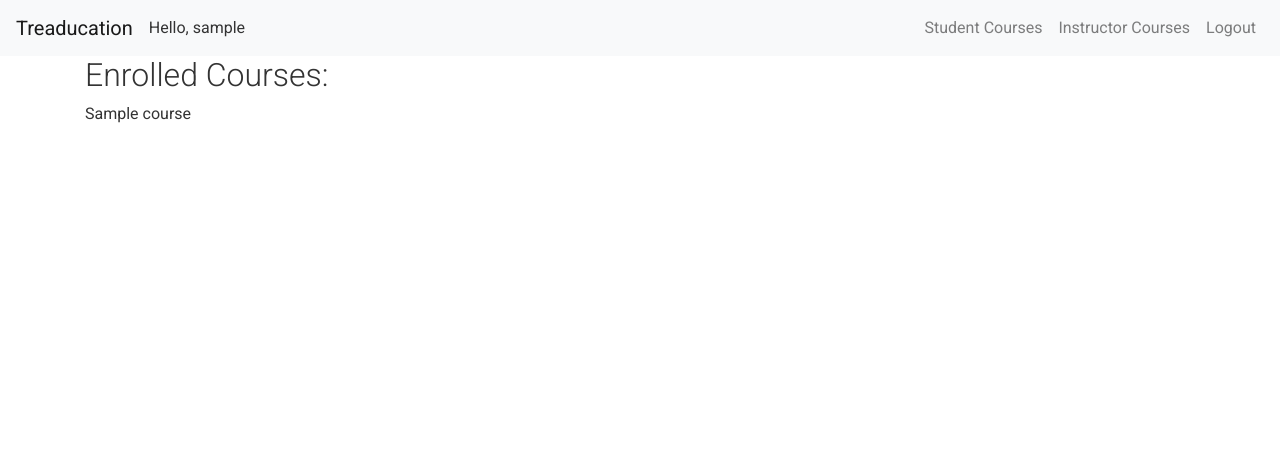
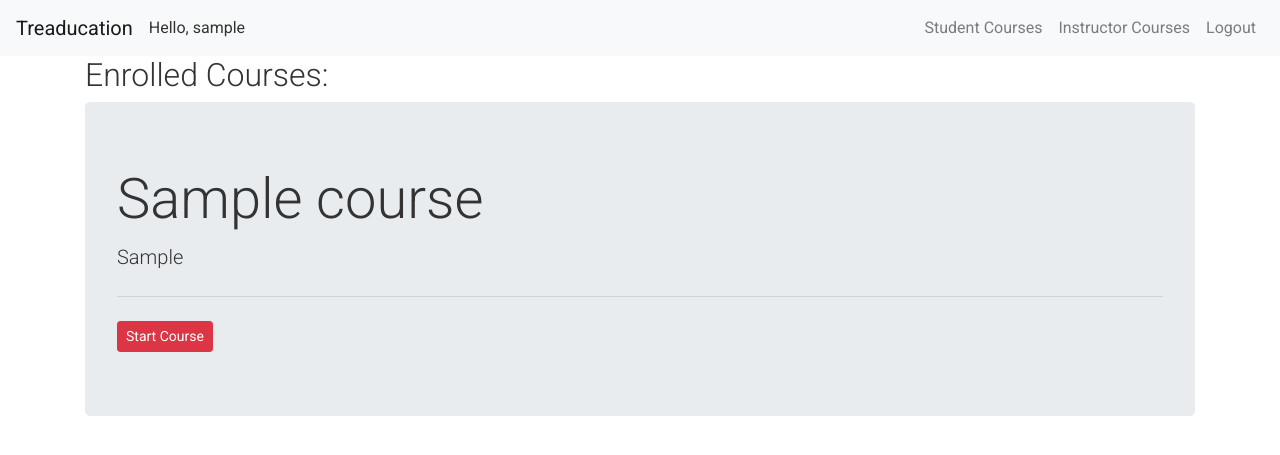
Before and after one commit to laboyd001/treaducation, a Django app: page /enroll_list/ in a window 1280 px wide. Shown: the top 455 px of the page. Run offline with Django 3.2, Linux system fonts and the light colour scheme; a user stored in the database is signed in; tables that the repository leaves empty hold one stand-in row (values such as "Sample post"); some libraries are stand-ins or nearby versions.

Commit message:
styled enrolled courses list

```diff
--- a/courses/templates/courses/student_courses.html
+++ b/courses/templates/courses/student_courses.html
@@ -6,6 +6,22 @@
     <h2>Enrolled Courses:</h2>
 
     {% for course_enrollment in course_enrollments %}
-        <p>{{ course_enrollment.course.title }}</p>
+        <div class="jumbotron">
+            <h4 class="display-4">
+                {{ course_enrollment.course.title }}
+            </h4>
+                <p class="lead">{{ course_enrollment.course.overview }}</p>
+                <hr class="my-4">
+                <div class="btn-group" role="group" aria-label="Basic example">
+                    <form action="{% url 'courses:course' course_enrollment.course.id %}" method='POST'>
+                        {% csrf_token %}
+                        <button name='submit' class="btn btn-danger btn-sm">
+                            Start Course
+                        </button>
+                    </form>
+                    <br>
+                </div>
+        </div>
+        <br>
     {% endfor %}
 {% endblock content %}
--- a/courses/views.py
+++ b/courses/views.py
@@ -338,4 +338,6 @@ def enroll_list(request):
 
 
 
+
+
 # End Student Enrollment ===============================
```
